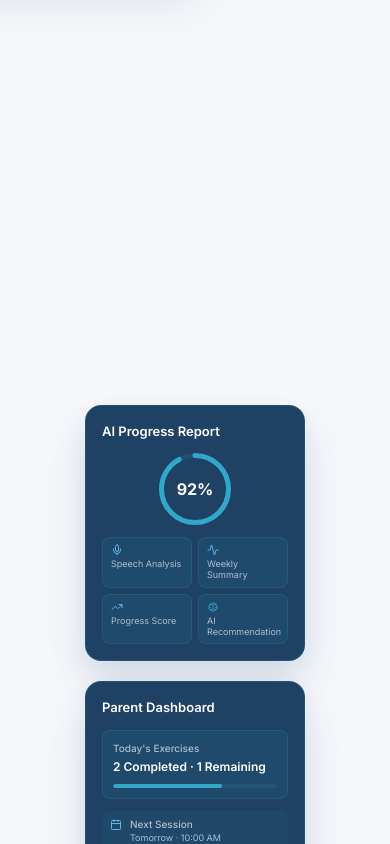
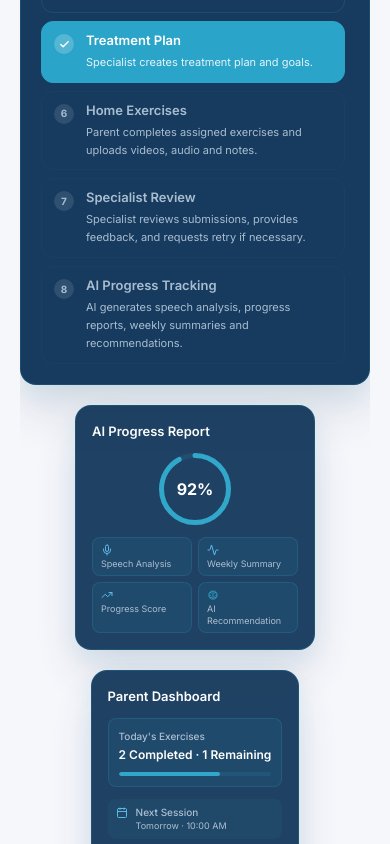
Before and after one commit to smart-rehab-platform/smart-rehabilitation-platform, a React (Vite) app in the folder frontend_web/: page / in a window 390 px wide. Shown: the part 5175-6019 px from the top of the page. Built offline with nearby package versions, Linux system fonts and the light colour scheme; no server answers.

Commit message:
Fix landing journey responsiveness

```diff
--- a/frontend_web/src/components/landing/JourneySection.jsx
+++ b/frontend_web/src/components/landing/JourneySection.jsx
@@ -182,7 +182,7 @@ function AiProgressPreview({ t, aiWidgets }) {
   return (
     <article
       aria-label={t("landing.journey.preview.aiReport.ariaLabel")}
-      className="journey-float-card w-[220px] rounded-2xl p-4 transition-all duration-300 md:w-[240px]"
+      className="journey-float-card w-full max-w-[240px] rounded-2xl p-4 transition-all duration-300"
       style={{ ...cardStyle, opacity: 0.96 }}
     >
       <h3
@@ -250,7 +250,7 @@ function ParentDashboardPreview({ t }) {
   return (
     <article
       aria-label={t("landing.journey.preview.parentDashboard.ariaLabel")}
-      className="journey-float-card w-[220px] rounded-2xl p-4 transition-all duration-300 md:w-[240px]"
+      className="journey-float-card w-full max-w-[240px] rounded-2xl p-4 transition-all duration-300"
       style={{ ...cardStyle, opacity: 0.96 }}
     >
       <h3
@@ -332,24 +332,26 @@ export function JourneySection() {
         </p>
       </header>
 
-      <div className="journey-showcase-group mx-auto max-w-6xl">
-        <div className="journey-showcase-inner relative mx-auto min-h-[680px] max-w-[980px] md:min-h-[620px]">
-          <div className="journey-card-left absolute left-0 top-0 z-10 md:left-2 md:top-2 lg:left-6">
+      <div className="journey-showcase-group mx-auto w-full max-w-6xl overflow-x-clip">
+        <div className="journey-showcase-inner relative mx-auto flex w-full max-w-[980px] flex-col items-center gap-5 pb-4 lg:block lg:min-h-[620px] lg:pb-0">
+          <div className="journey-card-center relative z-30 order-1 flex w-full justify-center lg:absolute lg:left-1/2 lg:top-1/2 lg:order-none lg:w-auto lg:-translate-x-1/2 lg:-translate-y-1/2">
+            <FloatWrap floatClass="journey-float journey-float-center">
+              <PatientJourneyCard t={t} workflowSteps={workflowSteps} />
+            </FloatWrap>
+          </div>
+
+          <div className="journey-card-sides order-2 flex w-full max-w-[460px] flex-col items-center gap-5 sm:flex-row sm:items-start sm:justify-center lg:contents">
+            <div className="journey-card-left relative z-10 flex w-full justify-center sm:w-auto sm:flex-1 sm:max-w-[240px] lg:absolute lg:left-2 lg:top-2 lg:block lg:w-auto xl:left-6">
               <FloatWrap floatClass="journey-float journey-float-left">
                 <AiProgressPreview t={t} aiWidgets={aiWidgets} />
               </FloatWrap>
             </div>
 
-          <div className="journey-card-center absolute left-1/2 top-1/2 z-30 -translate-x-1/2 -translate-y-1/2">
-            <FloatWrap floatClass="journey-float journey-float-center">
-              <PatientJourneyCard t={t} workflowSteps={workflowSteps} />
-            </FloatWrap>
-          </div>
-
-          <div className="journey-card-right absolute bottom-0 right-0 z-20 md:bottom-4 md:right-2 lg:right-6">
+            <div className="journey-card-right relative z-20 flex w-full justify-center sm:w-auto sm:flex-1 sm:max-w-[240px] lg:absolute lg:bottom-4 lg:right-2 lg:block lg:w-auto xl:right-6">
               <FloatWrap floatClass="journey-float journey-float-right">
                 <ParentDashboardPreview t={t} />
               </FloatWrap>
+            </div>
           </div>
         </div>
       </div>
@@ -375,6 +377,7 @@ export function JourneySection() {
           50% { transform: translateY(-10px); }
         }
 
+        @media (min-width: 1024px) {
           .journey-showcase-group {
             animation: journey-float-group 8s ease-in-out infinite;
           }
@@ -392,11 +395,13 @@ export function JourneySection() {
             animation: journey-float-right 7s ease-in-out infinite;
             animation-delay: 0.8s;
           }
+        }
 
         .journey-float-card {
           transition: transform 0.3s ease, box-shadow 0.3s ease;
         }
 
+        @media (hover: hover) {
           .journey-float-card:hover {
             transform: translateY(-6px) scale(1.02);
             box-shadow: ${L.journeyFloatShadowHover};
@@ -404,6 +409,7 @@ export function JourneySection() {
 
           .journey-float-card-main:hover {
             transform: translateY(-8px) scale(1.02);
+          }
         }
 
         .journey-steps-scroll::-webkit-scrollbar {
@@ -419,7 +425,7 @@ export function JourneySection() {
           border-radius: 99px;
         }
 
-        @media (min-width: 768px) {
+        @media (min-width: 1024px) {
           [dir=rtl] .journey-card-left {
             left: auto !important;
             right: 0.5rem;
@@ -431,7 +437,7 @@ export function JourneySection() {
           }
         }
 
-        @media (min-width: 1024px) {
+        @media (min-width: 1280px) {
           [dir=rtl] .journey-card-left {
             right: 1.5rem;
           }
@@ -441,36 +447,9 @@ export function JourneySection() {
           }
         }
 
-        @media (max-width: 767px) {
+        @media (max-width: 1023px) {
           .journey-showcase-group {
             animation: none;
-          }
-
-          .journey-showcase-inner {
-            min-height: auto;
-            display: flex;
-            flex-direction: column;
-            align-items: center;
-            gap: 1.25rem;
-            padding-bottom: 1rem;
-          }
-
-          .journey-card-left,
-          .journey-card-center,
-          .journey-card-right {
-            position: relative;
-            left: auto;
-            right: auto;
-            top: auto;
-            bottom: auto;
-            transform: none;
-            width: 100%;
-            display: flex;
-            justify-content: center;
-          }
-
-          .journey-card-center {
-            order: -1;
           }
 
           .journey-float-left,
@@ -483,6 +462,11 @@ export function JourneySection() {
             max-height: none;
             overflow: visible;
           }
+
+          .journey-float-card,
+          .journey-float-card-main {
+            width: 100%;
+          }
         }
       `}</style>
     </section>
```
Lines whose indentation alone changed are shown as unchanged.
